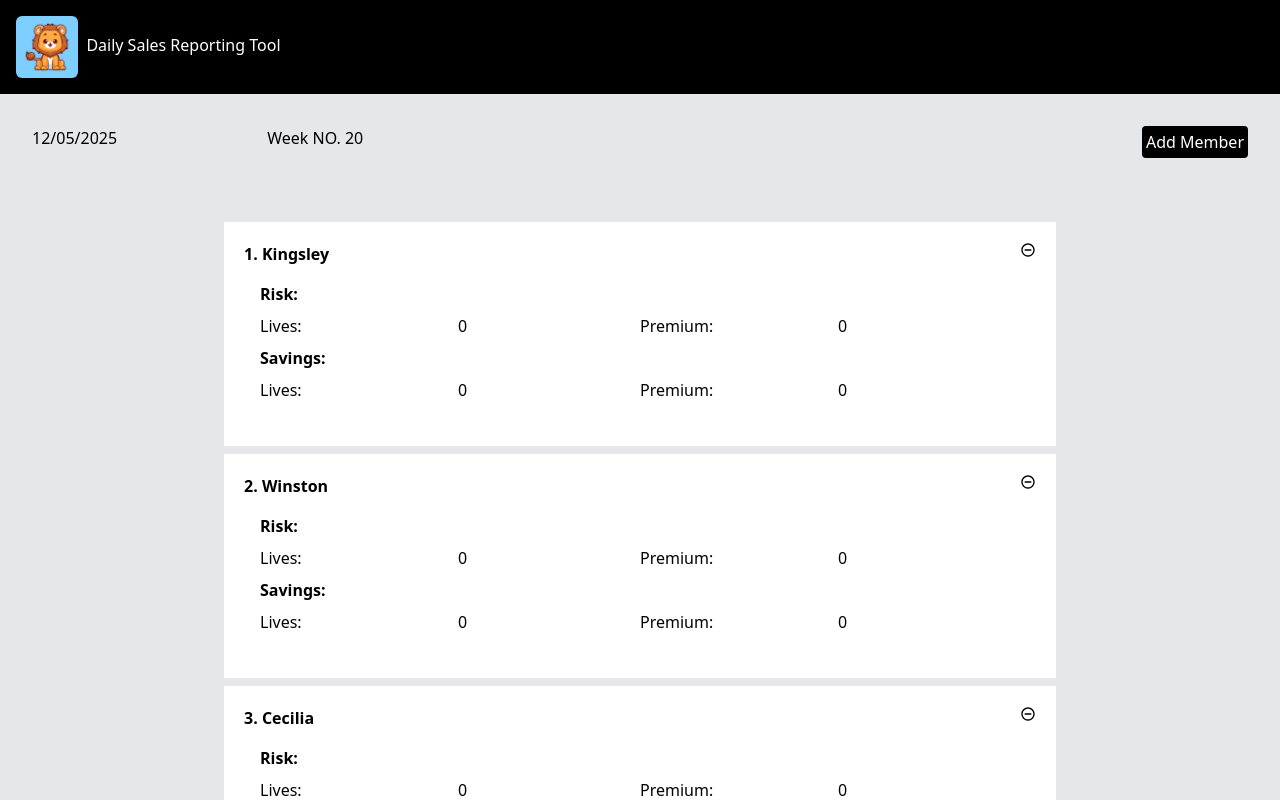
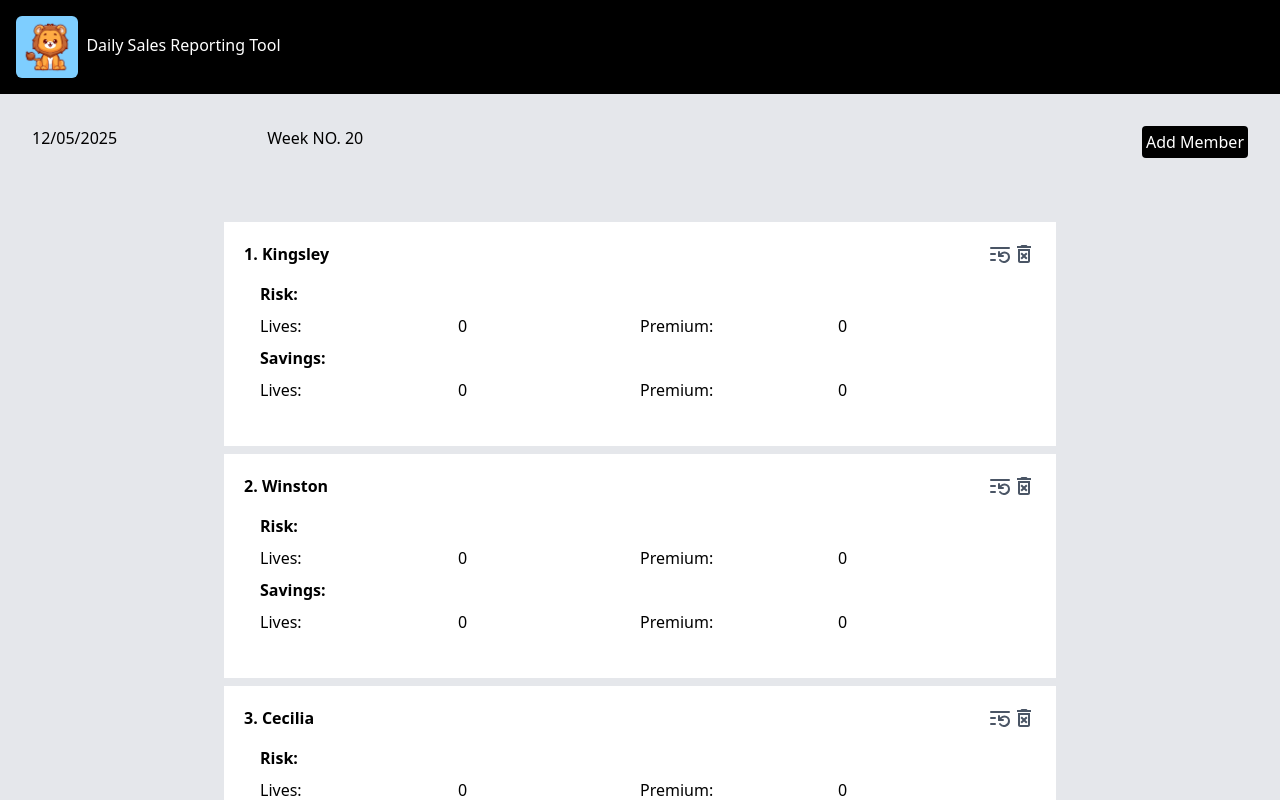
Before and after one commit to Hellie-tenny/reports-compiler, a React (Vite) app: page / in a window 1280 px wide. Built offline with nearby package versions, Linux system fonts and the light colour scheme.

Commit message:
made a function that sets zeros on individuals

```diff
--- a/src/App.jsx
+++ b/src/App.jsx
@@ -1,5 +1,6 @@
 import { useEffect, useState } from 'react'
-import { MdOutlineRemoveCircleOutline } from "react-icons/md";
+import { MdOutlineDeleteForever } from "react-icons/md";
+import { LuListRestart } from "react-icons/lu";
 import { HiOutlineXMark } from "react-icons/hi2";
 import lion from "./assets/lion.png";
 import './App.css'
@@ -175,6 +176,14 @@ Regards.
     const startOfYear = new Date(date.getFullYear(), 0, 1);
     const days = Math.floor((date - startOfYear) / (24 * 60 * 60 * 1000));
     return Math.ceil((days + startOfYear.getDay() + 1) / 7);
+  }
+
+  function resetSales(id) {
+    const updatedMembers = members.map(member =>
+      member.id === id ? { ...member, savingsLives: 0, savingsPremium: 0, riskLives: 0, riskPremium: 0} : member
+    )
+    setMembers(updatedMembers);
+    localStorage.setItem('members', JSON.stringify(updatedMembers));
   }
 
   // useEffect to initialize the app
@@ -410,10 +419,21 @@ Regards.
         {
           members.map((member) => (
             <div className='my-2 p-5  bg-white'>
-              <MdOutlineRemoveCircleOutline
+              {/* <MdOutlineRemoveCircleOutline
                 className='float-right cursor-pointer'
                 onClick={() => removeMember(member.id, member.name)}
+              /> */}
+
+              <MdOutlineDeleteForever
+                className='float-right cursor-pointer text-2xl text-gray-600'
+                onClick={() => removeMember(member.id, member.name)}
               />
+
+              <LuListRestart
+                className='float-right text-2xl cursor-pointer text-gray-600'
+                onClick={() => resetSales(member.id)}
+              />
+
               <div className='flex-2'>
                 <span className='font-bold'>{member.id}. {member.name}</span>
               </div>
```
